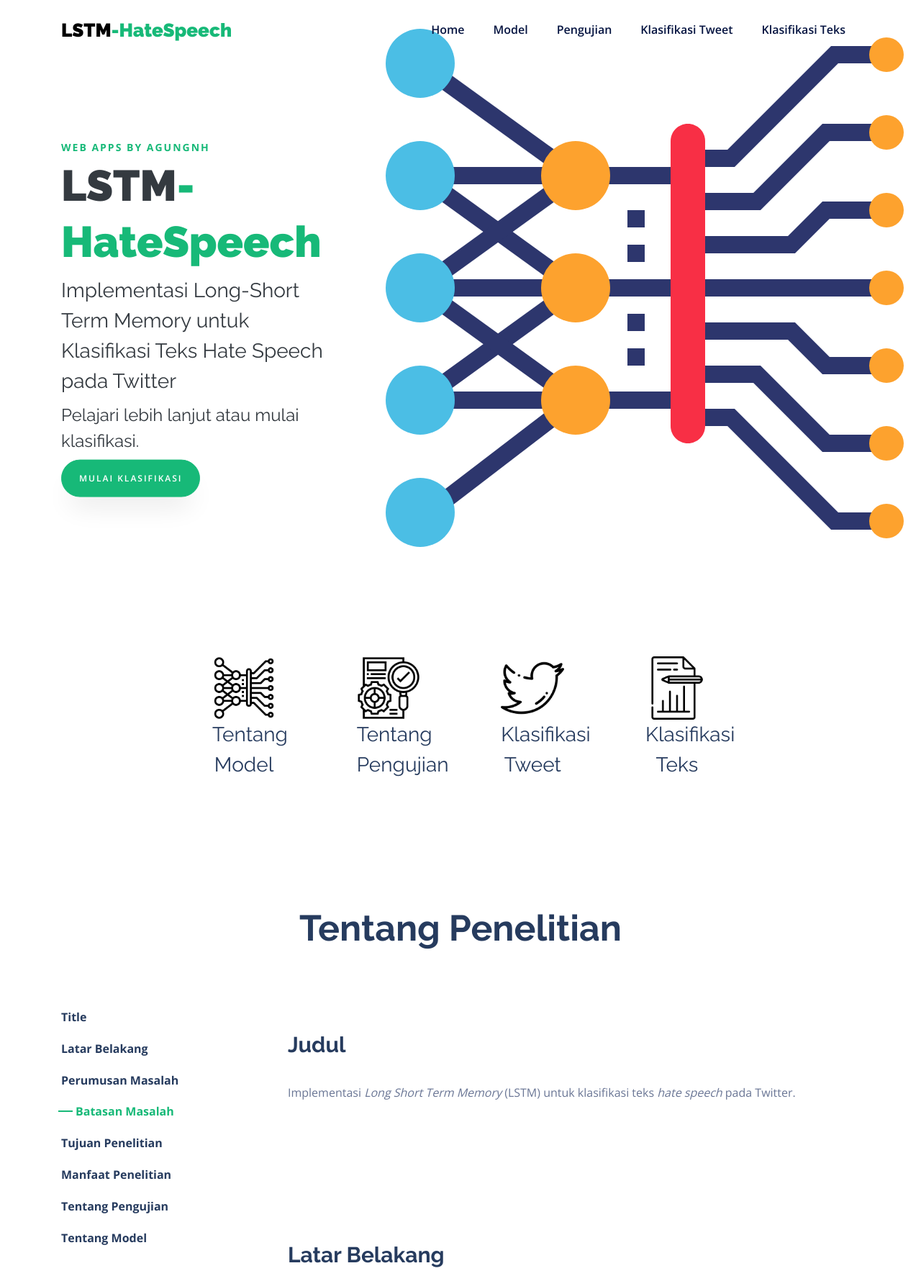
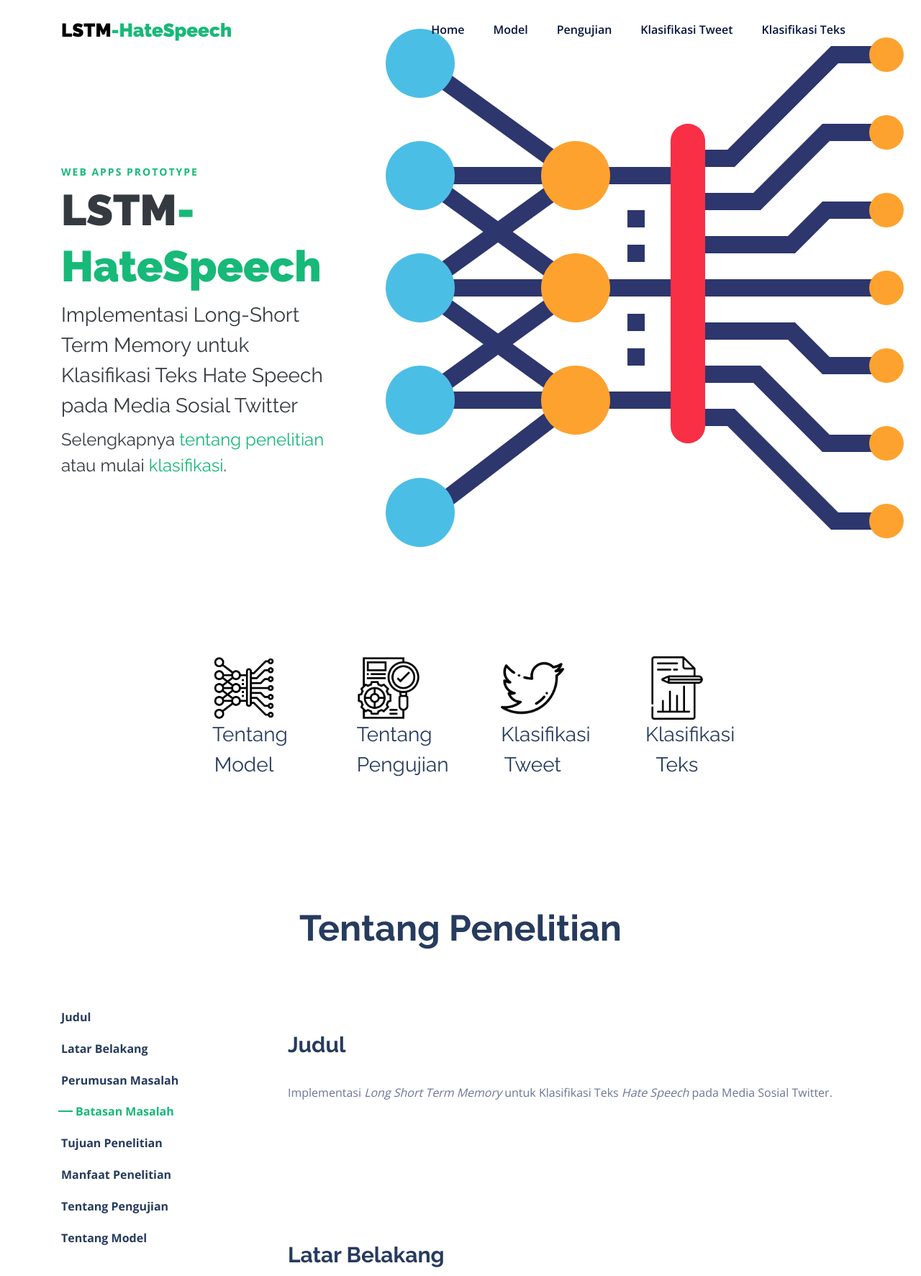
Before and after one commit to agungnhd/lstm-hatespeech, a Flask app: template apps/templates/public/index.html in a window 1280 px wide. Shown: the top 1773 px of the page at 72% size. Run offline with Flask 2, Linux system fonts and the light colour scheme; the template is opened without the code that fills it, so the values that code supplies are empty; parts of the project's set-up code (start-up, migrations or seed data) failed here and were passed over; some libraries are stand-ins or nearby versions.

Commit message:
Prototype 2.1 Release
- Content Update 201001a
- Content Update 201010a
- Content Update 201018a
- Content Update 201026a
- Content Update 201026b
- Content Update 201026c
- Code Cleaning

```diff
--- a/apps/templates/public/index.html
+++ b/apps/templates/public/index.html
@@ -17,11 +17,10 @@
 				<img class="one-third js-fullheight align-self-end order-md-last img-fluid" src="{{url_for('static', filename='public/images/deep-learning.svg')}}" alt="deep-learning">
 				<div class="one-forth d-flex align-items-center ftco-animate js-fullheight">
 					<div class="text mt-5">
-						<span class="subheading">Web Apps by AgungNH</span>
+						<span class="subheading">Web Apps Prototype</span>
 						<h1 class="text-dark">LSTM<span>-HateSpeech</span></h1>
-						<h3 class="text-dark">Implementasi Long-Short Term Memory untuk Klasifikasi Teks Hate Speech pada Twitter</h3>
-						<h4 class="text-dark">Pelajari lebih lanjut atau mulai klasifikasi.</h4>
-						<p><a href="#feature-section" class="btn btn-primary py-3 px-4">Mulai Klasifikasi</a></p>
+						<h3 class="text-dark">Implementasi Long-Short Term Memory untuk Klasifikasi Teks Hate Speech pada Media Sosial Twitter</h3>
+						<h4 class="text-dark">Selengkapnya <a href="#chapter-section">tentang penelitian</a> atau mulai <a href="#feature-section">klasifikasi</a>.</h4>
 					</div>
 				</div>
 			</div>
@@ -42,7 +41,7 @@
     			<div class="col-md-3 mb-4">
 				    <nav id="navi">
 					    <ul>
-							<li><a href="#page-1">Title</a></li>
+							<li><a href="#page-1">Judul</a></li>
 							<li><a href="#page-2">Latar Belakang</a></li>
 							<li><a href="#page-3">Perumusan Masalah</a></li>
 							<li><a href="#page-4">Batasan Masalah</a></li>
@@ -57,7 +56,7 @@
 					<div id="page-1" class= "page one">
 						<h2 class="heading">Judul</h2>
 						<p style="text-align:justify">
-							Implementasi <i>Long Short Term Memory</i> (LSTM) untuk klasifikasi teks <i>hate speech</i> pada Twitter.
+							Implementasi <i>Long Short Term Memory</i> untuk Klasifikasi Teks <i>Hate Speech</i> pada Media Sosial Twitter.
 						</p>
 					</div>
 					<div id="page-2" class= "page two">
@@ -72,7 +71,7 @@
 					<div id="page-3" class= "page three">
 						<h2 class="heading">Perumusan Masalah</h2>
 						<p style="text-align:justify">
-							Berdasarkan latar belakang yang telah dipaparkan, maka dapat diambil rumusan masalah dalam penelitian ini adalah bagaimana implementasi dan performa algoritma <i>Long Short Term Memory</i> (LSTM) untuk klasifikasi teks <i>hate speech</i> pada media sosial Twitter.
+							Berdasarkan latar belakang yang telah dipaparkan, maka dapat diambil rumusan masalah dalam penelitian ini adalah bagaimana membangun model <i>Long Short Term Memory</i> dan bagaimana performa algoritma <i>Long Short Term Memory</i> untuk klasifikasi teks <i>hate speech</i> pada media sosial Twitter.
 						</p>
 					</div>
 					<div id="page-4" class= "page four">
@@ -82,20 +81,20 @@
 							- Data penelitian tambahan yang digunakan dari tahun 2019 sampai 2020.<br>
 							- Data penelitian yang digunakan berbahasa Indonesia.<br>
 							- Pada penelitian ini akan dilakukan klasifikasi teks yang memiliki kecenderungan <i>hate speech</i> atau <i>non hate speech</i>.<br>
-							- Metode learning yang digunakan dalam penelitian adalah Supervised Learning.
+							- Metode learning yang digunakan dalam penelitian adalah <i>Supervised Learning</i>.
 						</p>
 					</div>
 					<div id="page-5" class= "page five">
 						<h2 class="heading">Tujuan Penelitian</h2>
 						<p style="text-align:justify">
-							Tujuan pada penelitian ini adalah mengukur performa dari metode <i>Long Short Term Memory</i> (LSTM) dalam implementasinya untuk klasifikasi teks <i>hate speech</i> pada media sosial Twitter.
+							Tujuan pada penelitian ini adalah membangun model <i>deep learning</i> menggunakan <i>Long-Short Term Memory</i> untuk klasifikasi teks <i>hate speech</i> pada media sosial Twitter serta menguji performa dari algoritma <i>Long-Short Term Memory</i> untuk klasifikasi teks <i>hate speech</i> pada media sosial Twitter.
 						</p>
 					</div>
 					<div id="page-6" class= "page six">
 						<h2 class="heading">Manfaat Penelitian</h2>
 						<p style="text-align:justify">
-							Diharapkan dengan adanya penelitian ini dapat mengetahui performa algoritma <i>Long Short Term Memory</i> dalam menyelesaikan permasalahan tentang klasifikasi teks <i>hate speech</i> speech pada media sosial Twitter.
-							Selain itu, dengan adanya sistem ini dapat membantu pengguna media sosial khususnya twitter dalam menentukan teks mana yang termasuk dalam kategori <i>hate speech</i> atau <i>non hate speech</i>.
+							Diharapkan dengan adanya penelitian ini dapat diketahui implementasi serta performa algoritma <i>Long Short Term Memory</i> dalam menyelesaikan permasalahan tentang klasifikasi teks <i>hate speech</i> speech pada media sosial Twitter.
+							Penelitian ini juga dapat digunakan sebagai referensi para peneliti atau pengembang yang akan menggunakan algoritma LSTM untuk klasifikasi teks dengan mempertimbangkan Accuracy, Precision, Recall dan F1-Score.
 						</p>
 					</div>
 					<div id="page-7" class= "page seven">
@@ -109,7 +108,7 @@
 						<h2 class="heading">Tentang Pengujian</h2>
 						<p style="text-align:justify">
 							Pengujian model dilakukan dengan tujuan mengetahui performa dari algoritma LSTM untuk klasifikasi teks <i>hate speech</i> pada media sosial Twitter.
-							Pengukuran performa dilakukan dengan menggunakan K-Flod <i>Cross Validation</i> pada skenario pengujian sebanyak lima kali dengan metrics <i>Accuracy</i>, <i>Precision</i>, <i>Recall</i> dan <i>F1-Score</i>.
+							Validasi dilakukan dengan menggunakan K-Flod <i>Cross Validation</i> dengan metrics <i>Accuracy</i>, <i>Precision</i>, <i>Recall</i> dan <i>F1-Score</i>.
 							<br>Selengkapnya tentang <a href="/tentang_pengujian#about-section">pengujian</a>.
 						</p>
 
@@ -137,9 +136,9 @@
     					<div class="py-md-5">
 		    				<div class="row justify-content-start pb-3">
 								<div class="col-md-12 heading-section ftco-animate">
-									<span class="subheading">Know More About The Author</span>
+									<span class="subheading">About The Author</span>
 									<h2 class="mb-4">Agung NH</h2>
-									<p>A small river named Duden flows by their place and supplies it with the necessary regelialia.</p>
+									<p></p>
 									<ul class="about-info mt-4 px-md-0 px-2">
 										<li class="d-flex"><span>Name:</span> <span>Agung NH</span></li>
 										<li class="d-flex"><span>Company:</span> <span>UPN "Veteran" Yogyakarta</span></li>
--- a/apps/templates/public/klasifikasi_text.html
+++ b/apps/templates/public/klasifikasi_text.html
@@ -21,14 +21,14 @@
 						<div class="col-md-12 heading-section ftco-animate">
 							<h2 class="mb-4 text-center text-dark">Klasifikasi Teks</h2>
 							<h4 style="text-align:justify">
-								Klasifikasi teks <i>hate speech</i> pada kalimat menggunakan model LSTM.
+								Salah satu contoh implementasi <i>Deep Learning</i> menggunakan algoritma LSTM adalah untuk klasifikasi teks <i>hate speech</i> pada kalimat .
 								<br>
 								Selengkapnya tentang <a href="/tentang_model#about-section">model</a> dan <a href="/tentang_pengujian#about-section">pengujian</a>.
 							</h4>
 							<div class="text-about">
 								<form action="/klasifikasi_text#result-section" id="text" class="p-4 p-md-5 contact-form" method="POST">
 									<div class="form-group">
-										<textarea name="text" id="text" cols="50" rows="6" class="form-control" placeholder="Input Teks yang akan diklasifikasi"></textarea>
+										<textarea name="text" id="text" cols="50" rows="6" class="form-control" placeholder="Input kalimat"></textarea>
 									</div>
 									<div class="form-group">
 										<input type="submit" value="Klasifikasi Teks" class="btn btn-primary py-3 px-5">
--- a/apps/templates/public/klasifikasi_tweet.html
+++ b/apps/templates/public/klasifikasi_tweet.html
@@ -21,7 +21,7 @@
 						<div class="col-md-12 heading-section ftco-animate">
 							<h2 class="mb-4 text-center text-dark">Klasifikasi Tweet</h2>
 							<h4 style="text-align:justify">
-								Klasifikasi teks <i>hate speech</i> pada Tweet menggunakan model LSTM.
+								Salah satu contoh implementasi <i>Deep Learning</i> menggunakan algoritma LSTM adalah untuk klasifikasi teks <i>hate speech</i> pada Tweet.
 								<br>
 								Selengkapnya tentang <a href="/tentang_model#about-section">model</a> dan <a href="/tentang_pengujian#about-section">pengujian</a>.
 							</h4>
```
Also changed, not shown: apps/public.py (+7 -1 lines), apps/templates/public/tentang_model.html (+10 -2 lines), apps/templates/public/tentang_pengujian.html (+60 -24 lines), apps/static/public/images/LSTM3-focus-o.png (added), apps/static/public/images/confusion-matrix-1.png (added), apps/static/public/images/kfolds-1.png (added), 1 other file.
